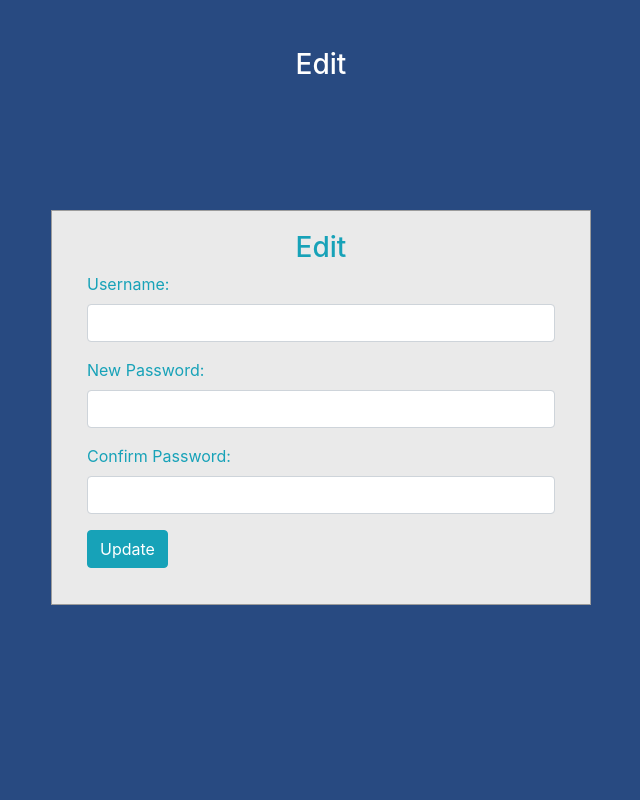
After one commit to AhmidouA/Project_User_Profile-PHP, a PHP site: page /include/update_profil.php in a window 1280 px wide. The commit adds this page. Shown: the whole page, without its empty margins (319-959 px from the left). Run offline with PHP 8.4, Linux system fonts and the light colour scheme.

Commit message:
Edit Profile Done

```diff
--- /dev/null
+++ b/include/update_profil.php
@@ -0,0 +1,83 @@
+<?php require 'header.html' ;?>
+<?php
+session_start();
+
+if (isset($_POST['update']) AND isset($_SESSION['id'])) {
+
+    $id = $_SESSION['id'];
+
+    if (empty($_POST['username']) || !preg_match('/[a-zA-Z0-9]+/', $_POST['username'])) {
+        $message = 'Your Username must be character string (alphanumérique) !';
+    } elseif (empty($_POST['password']) || $_POST['password'] !== $_POST['confirmPassword']) {
+        $message = 'Password and Confirm password not valid!';
+    } else {
+        // inclure un ficher pour save le signup
+        require_once '../data/db.php';
+
+        // On vérifie si le username n'est pas deja enregistré.
+        $checkUsername = $bdd->prepare('SELECT * FROM users where username=:username');
+        $checkUsername->bindValue('username', $_POST['username']);
+        $checkUsername->execute();
+
+        // Retourne la 1er valeur trouvé
+        $findUsername = $checkUsername->fetch();
+
+        if ($findUsername) {
+            $message = 'Le username existe déja, veuillez choisir un autre';
+        } else {
+             // hach
+             $password = password_hash($_POST['password'], PASSWORD_DEFAULT);
+
+             // Liaison des valeurs aux paramètres de la requête
+             $request = $bdd->prepare('UPDATE users SET username = :username, password = :password WHERE id=:id');
+             $request->bindValue(':username', $_POST['username']);
+             $request->bindValue(':password', $password); // password haché
+             $request->bindValue(':id', $id);
+
+             // Exécution de la requête
+             $request->execute();
+             echo '<script type="text/javascript"> alert("Profile Edit"); </script>';
+             header("Refresh: 1; URL=/include/profile.php");
+
+         }
+        }
+    }
+?>
+<body>
+    <div id="login">
+        <h3 class="text-center text-white pt-5">Edit</h3>
+        <div class="container">
+            <div id="login-row" class="row justify-content-center align-items-center">
+                <div id="login-column" class="col-md-6">
+                    <div id="login-box" class="col-md-12">
+                        <?php
+                        // Afficher les messages d'erreur s'ils existent
+                        if (isset($message)) echo $message
+
+                        ?>
+                        <form id="login-form" class="form" action="" method="post">
+                            <h3 class="text-center text-info">Edit</h3>
+                            <div class="form-group">
+                                <label for="username" class="text-info">Username:</label><br>
+                                <input type="text" name="username" id="username" class="form-control">
+                            </div>
+
+                            <div class="form-group">
+                                <label for="password" class="text-info">New Password:</label><br>
+                                <input type="password" name="password" id="password" class="form-control">
+                            </div>
+                            <div class="form-group">
+                                <label for="confirmPassword" class="text-info">Confirm Password:</label><br>
+                                <input type="password" name="confirmPassword" id="confirmPassword" class="form-control">
+                            </div>
+                            <div class="form-group">
+                                <input type="submit" name="update" class="btn btn-info btn-md" value="Update">
+                                <!-- <a href="/include/login.php" class="btn btn-info btn-md">Login</a> -->
+                            </div>
+                        </form>
+                    </div>
+                </div>
+            </div>
+        </div>
+    </div>
+</body>
--- a/index.php
+++ b/index.php
@@ -10,6 +10,8 @@
                 echo 'Hello ' . $_SESSION['username'];
             ?>
         </div>
+
+        <h1 class="title-home"><a href="include/profile.php">Show Profil</a> </h1><br>
         <h1 class="title-home"><a href="include/logout.php">Logout</a> </h1><br>
 
     <?php
```
Also changed, not shown: include/login.php (+14 -7 lines), include/profile.php (added, +27 -0 lines).
